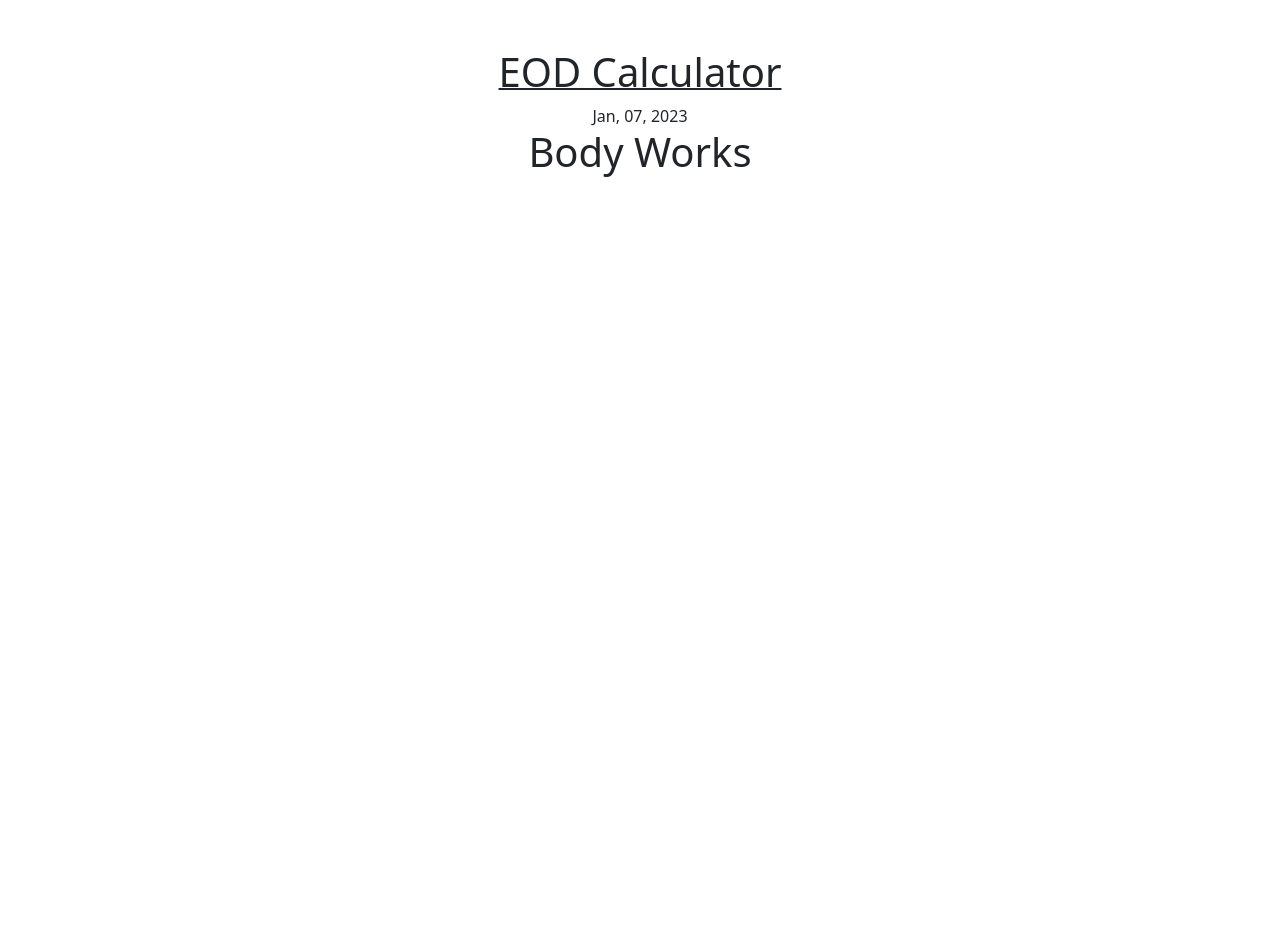
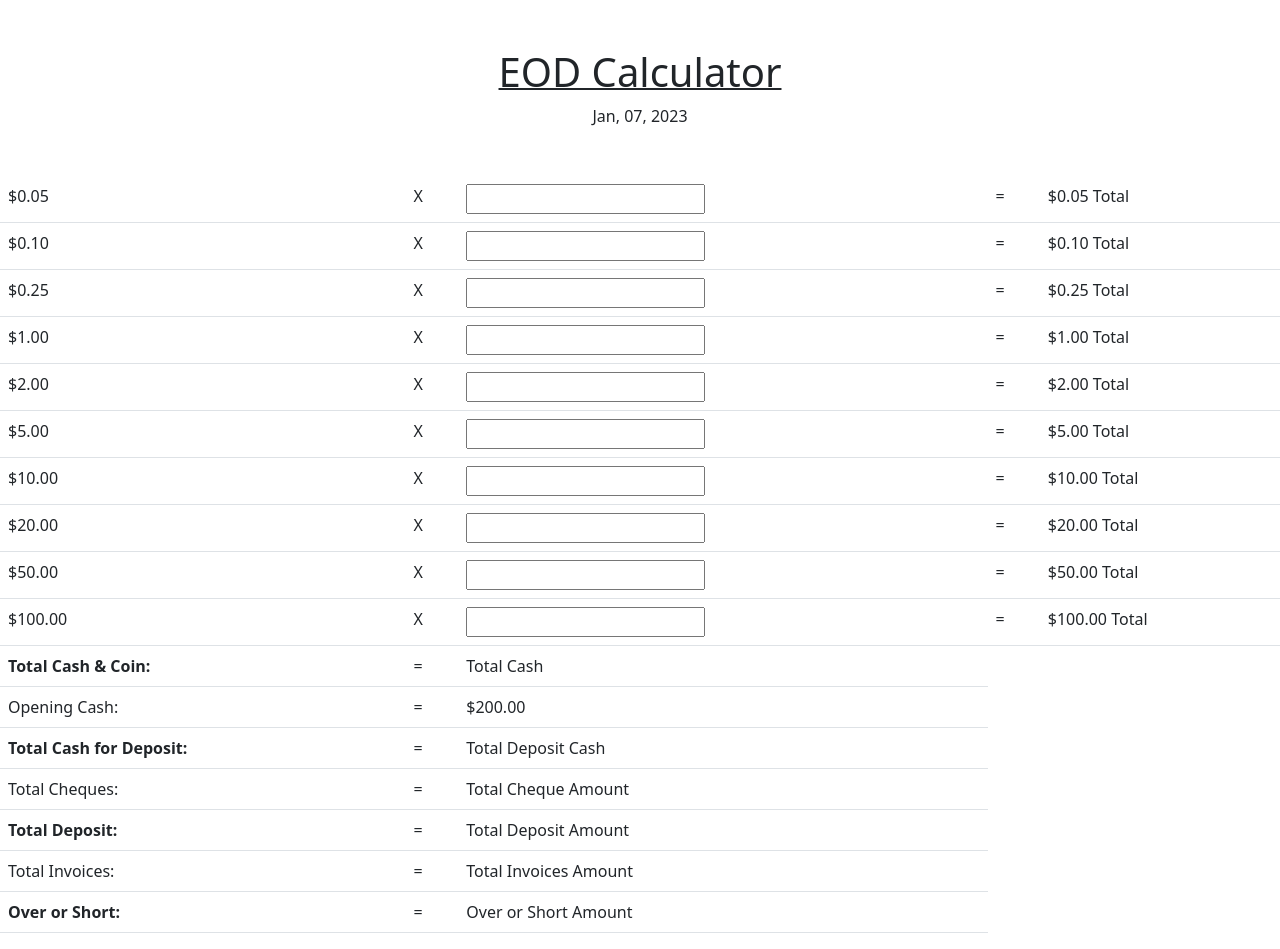
Before and after one commit to threnody5/end-of-day-calculator-react, a React (Create React App) app: page / in a window 1280 px wide. Before the commit the page ends 800 px from the top, so only its background shows below. Built offline with nearby package versions, Linux system fonts and the light colour scheme.

Commit message:
complete body form for table

```diff
--- a/src/components/Body/Body.jsx
+++ b/src/components/Body/Body.jsx
@@ -1,10 +1,151 @@
+/** @format */
+
 import 'bootstrap/dist/css/bootstrap.css';
+import './Body.css';
 
+import Table from 'react-bootstrap/Table';
 
 export default function Body() {
-    return (
-        <div className='header-container'>
-            <h1 className=''>Body Works</h1>
-        </div>
-    )
+  return (
+    <div className='body-container mt-5'>
+      <Table className='table-container'>
+        <tbody>
+          <tr>
+            <td>$0.05</td>
+            <td>X</td>
+            <td>
+              <input type='text'></input>
+            </td>
+            <td>=</td>
+            <td>$0.05 Total</td>
+          </tr>
+          <tr>
+            <td>$0.10</td>
+            <td>X</td>
+            <td>
+              <input type='text'></input>
+            </td>
+            <td>=</td>
+            <td>$0.10 Total</td>
+          </tr>
+          <tr>
+            <td>$0.25</td>
+            <td>X</td>
+            <td>
+              <input type='text'></input>
+            </td>
+            <td>=</td>
+            <td>$0.25 Total</td>
+          </tr>
+          <tr>
+            <td>$1.00</td>
+            <td>X</td>
+            <td>
+              <input type='text'></input>
+            </td>
+            <td>=</td>
+            <td>$1.00 Total</td>
+          </tr>
+          <tr>
+            <td>$2.00</td>
+            <td>X</td>
+            <td>
+              <input type='text'></input>
+            </td>
+            <td>=</td>
+            <td>$2.00 Total</td>
+          </tr>
+          <tr>
+            <td>$5.00</td>
+            <td>X</td>
+            <td>
+              <input type='text'></input>
+            </td>
+            <td>=</td>
+            <td>$5.00 Total</td>
+          </tr>
+          <tr>
+            <td>$10.00</td>
+            <td>X</td>
+            <td>
+              <input type='text'></input>
+            </td>
+            <td>=</td>
+            <td>$10.00 Total</td>
+          </tr>
+          <tr>
+            <td>$20.00</td>
+            <td>X</td>
+            <td>
+              <input type='text'></input>
+            </td>
+            <td>=</td>
+            <td>$20.00 Total</td>
+          </tr>
+          <tr>
+            <td>$50.00</td>
+            <td>X</td>
+            <td>
+              <input type='text'></input>
+            </td>
+            <td>=</td>
+            <td>$50.00 Total</td>
+          </tr>
+          <tr>
+            <td>$100.00</td>
+            <td>X</td>
+            <td>
+              <input type='text'></input>
+            </td>
+            <td>=</td>
+            <td>$100.00 Total</td>
+          </tr>
+          <tr />
+          <tr>
+            <td>
+              <strong>Total Cash & Coin: </strong>
+            </td>
+            <td>=</td>
+            <td>Total Cash</td>
+          </tr>
+          <tr>
+            <td>Opening Cash: </td>
+            <td>=</td>
+            <td>$200.00</td>
+          </tr>
+          <tr>
+            <td>
+              <strong>Total Cash for Deposit: </strong>
+            </td>
+            <td>=</td>
+            <td>Total Deposit Cash</td>
+          </tr>
+          <tr>
+            <td>Total Cheques: </td>
+            <td>=</td>
+            <td>Total Cheque Amount</td>
+          </tr>
+          <tr>
+            <td>
+              <strong>Total Deposit: </strong>
+            </td>
+            <td>=</td>
+            <td>Total Deposit Amount</td>
+          </tr>
+          <tr>
+            <td>Total Invoices: </td>
+            <td>=</td>
+            <td>Total Invoices Amount</td>
+          </tr>
+          <tr>
+            <td>
+              <strong>Over or Short: </strong>
+            </td>
+            <td>=</td>
+            <td>Over or Short Amount</td>
+          </tr>
+        </tbody>
+      </Table>
+    </div>
+  );
 }
```
